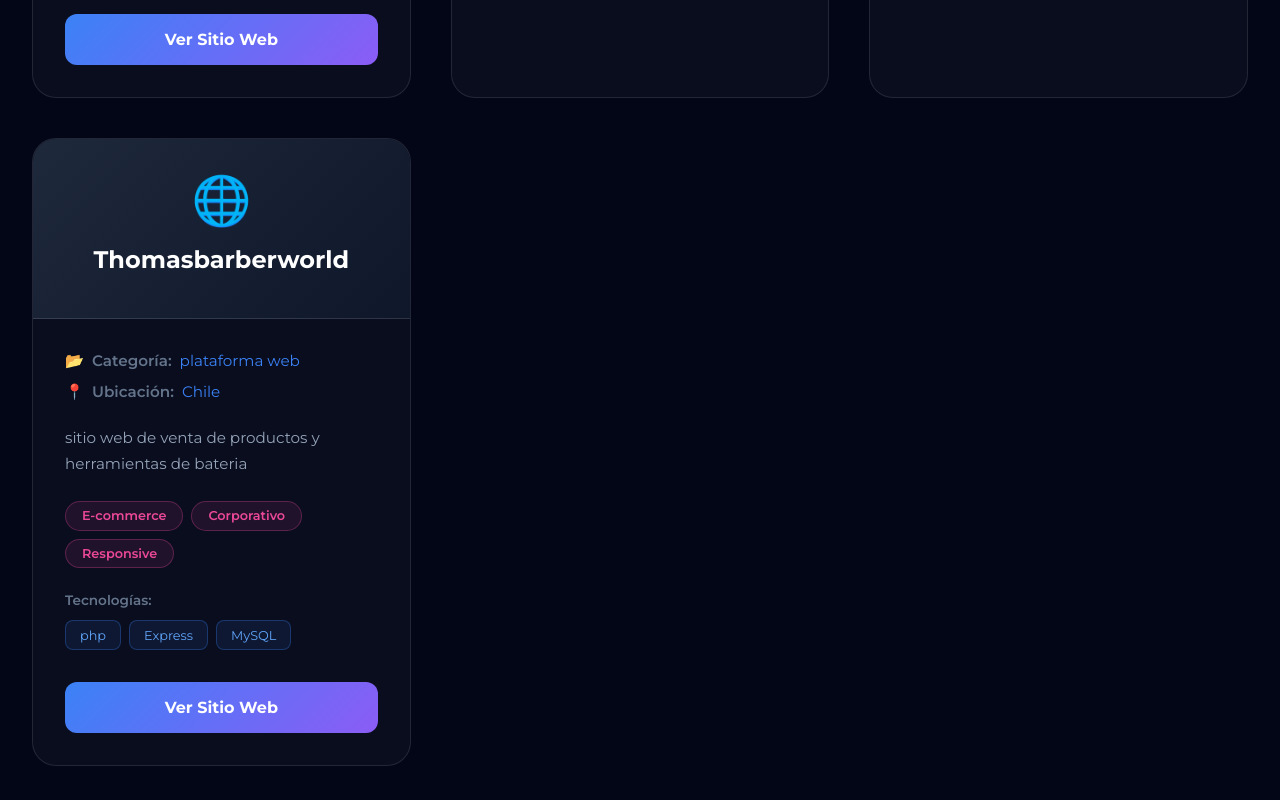
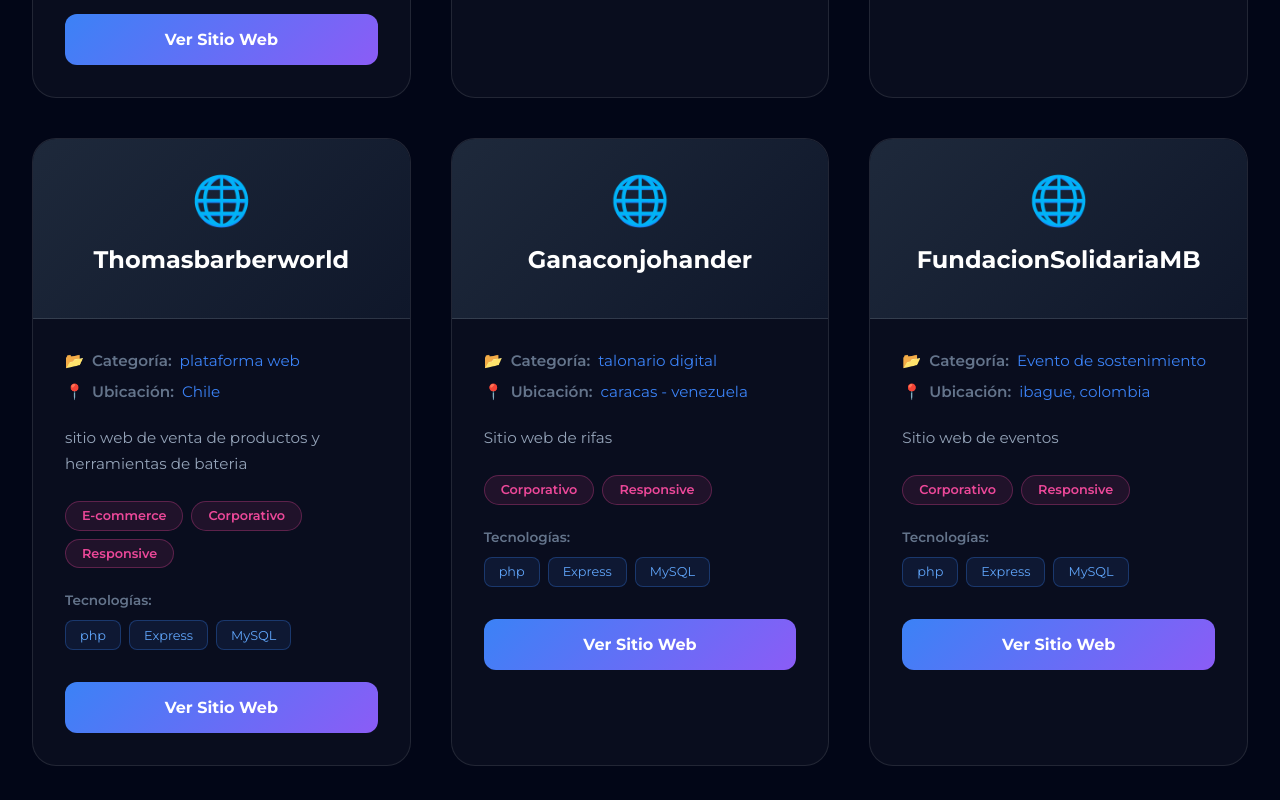
Before and after one commit to gabrielvolcan/gabriel-disena-backend, a React (Vite) app in the folder frontend/frontend/: page /portfolio-web in a window 1280 px wide. Shown: the part 1980-2780 px from the top of the page. Built offline with nearby package versions, Linux system fonts and the light colour scheme.

Commit message:
agg pages

```diff
--- a/frontend/frontend/src/pages/Portfolioweb.jsx
+++ b/frontend/frontend/src/pages/Portfolioweb.jsx
@@ -51,7 +51,6 @@
     },
 
 
-
     {
 
     id: 5,
@@ -90,13 +89,37 @@
       tags: ['E-commerce', 'Corporativo', 'Responsive'],
       technologies: [ 'php', 'Express', 'MySQL']
     },
+
+{
+
+    id: 8,
+      name: 'Ganaconjohander',
+      category: 'talonario digital',
+      location: 'caracas - venezuela',
+      description: 'Sitio web de rifas',
+      image: '/uploads/afroditaspa.jpg',
+      link: 'https://ganaconjohander.com/',
+      tags: ['Corporativo', 'Responsive'],
+      technologies: [ 'php', 'Express', 'MySQL']
+    },
+
+{
+
+    id: 9,
+      name: 'FundacionSolidariaMB',
+      category: 'Evento de sostenimiento',
+      location: 'ibague, colombia',
+      description: 'Sitio web de eventos',
+      image: '/uploads/afroditaspa.jpg',
+      link: 'hhttps://fundacionmbsolidaria.com/',
+      tags: ['Corporativo', 'Responsive'],
+      technologies: [ 'php', 'Express', 'MySQL']
+    },
+
   ];
 
 
-
-
-
-  return (
+ return (
     <div style={{ minHeight: '100vh', background: '#020617', color: 'white' }}>
       {/* Navigation con LOGO */}
       <nav style={{
```
